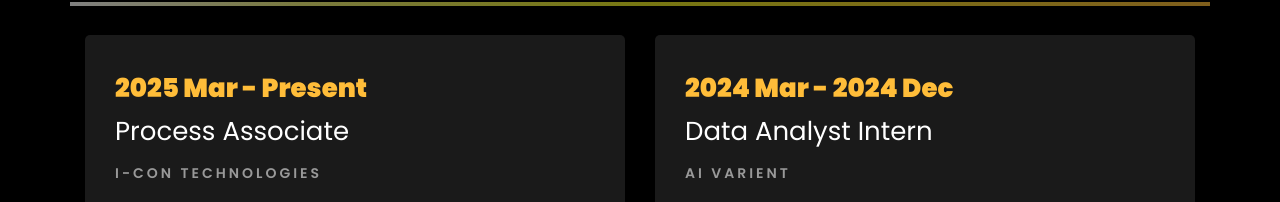
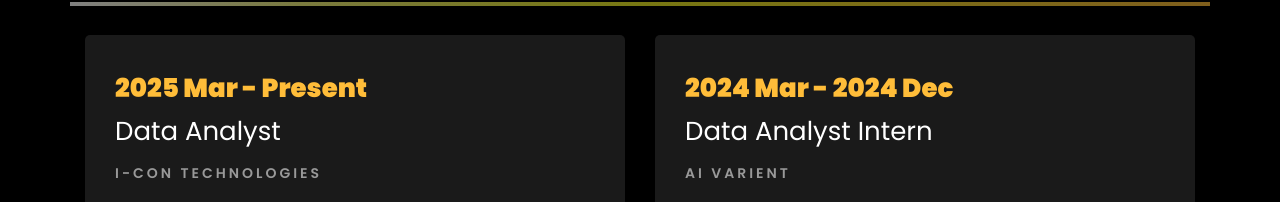
Before and after one commit to Stephensam791/Stephensam.com, a plain HTML site: page index.html in a window 1280 px wide. Shown: the part 1801-2003 px from the top of the page. Drawn offline with Linux system fonts and the light colour scheme; files whose address does not match are found by name.

Commit message:
Update index.html

```diff
--- a/index.html
+++ b/index.html
@@ -326,7 +326,7 @@ strategic decision-making and drive business performance. </p>
 			<div class="col-md-6">
 					<div class="resume-wrap ftco-animate">
 						<span class="date">2025 Mar - Present</span>
-						<h2>Process Associate</h2>
+						<h2>Data Analyst</h2>
 						<span class="position">I-Con Technologies</span>
 						<p class="mt-4">i-Cons Technologies is a Coimbatore-based Software and BPO solutions company specializing in AI, data science, data analysis, data research, content management, image processing, and creative services. By combining custom software development with BPO expertise, the company enables global clients to reduce costs, improve efficiency, and achieve measurable business value through innovative outsourcing solutions.
 							<ul>
```
